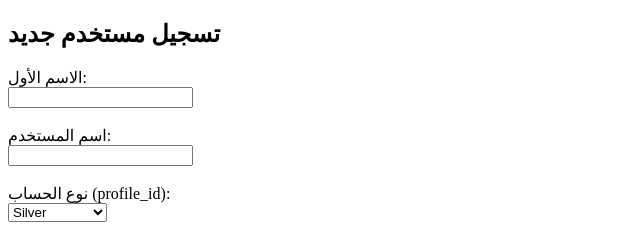
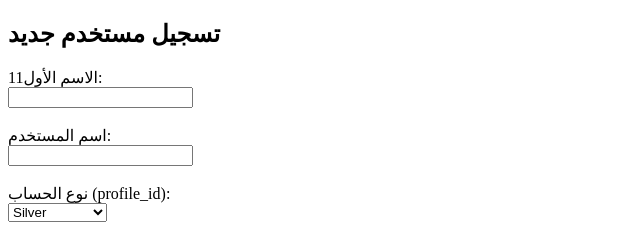
Before and after one commit to saifsalah2001/api1, a plain HTML site: page index.html in a window 1280 px wide. Shown: the top 237 px of the page, 0-640 px from the left. Drawn offline with Linux system fonts and the light colour scheme.

Commit message:
Update index.html

```diff
--- a/index.html
+++ b/index.html
@@ -7,7 +7,7 @@
 <body>
   <h2>تسجيل مستخدم جديد</h2>
   <form id="registerForm">
-    <label>الاسم الأول:</label><br />
+    <label>11الاسم الأول:</label><br />
     <input type="text" id="firstname" required /><br /><br />
 
     <label>اسم المستخدم:</label><br />
```
